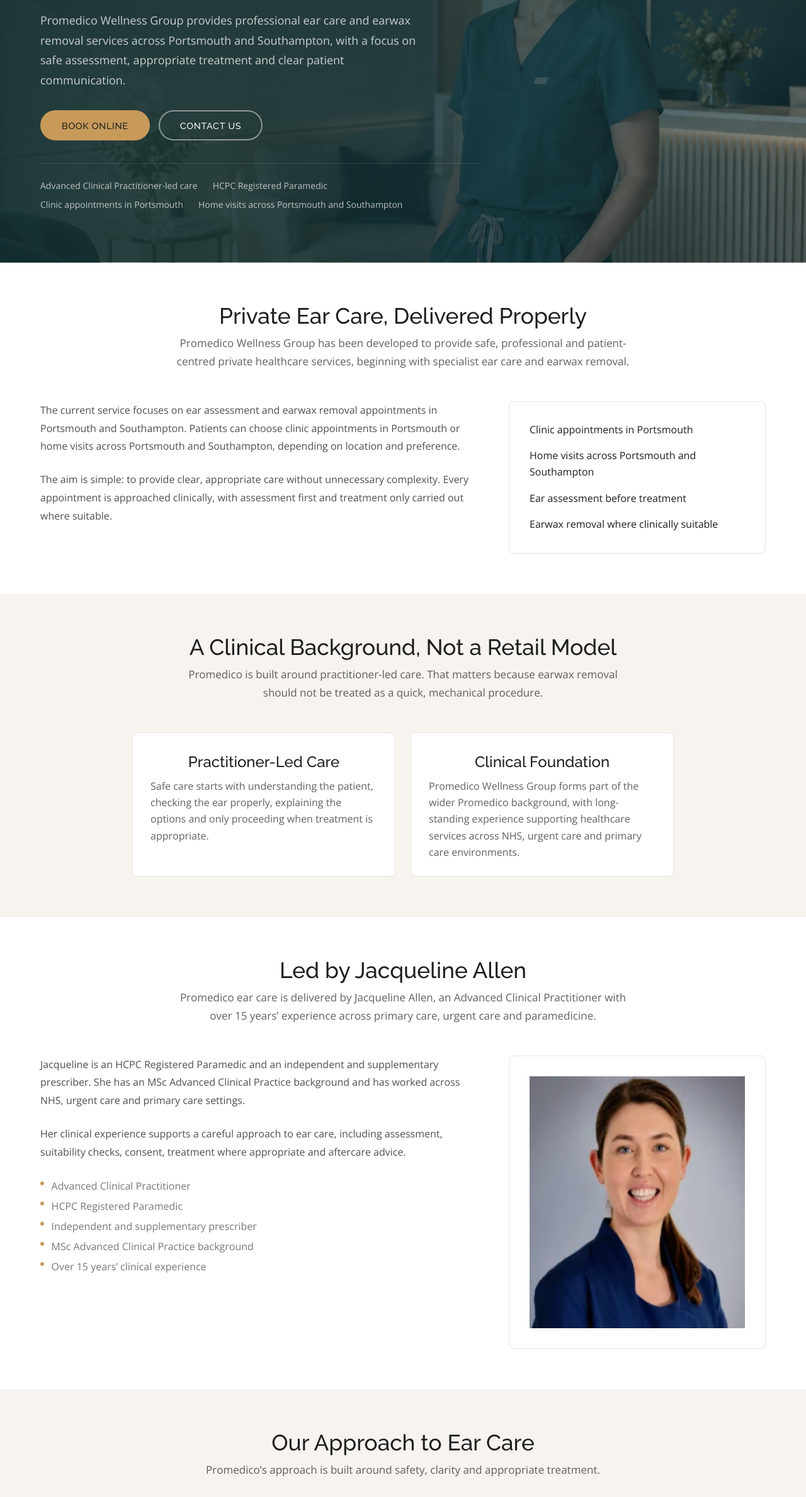
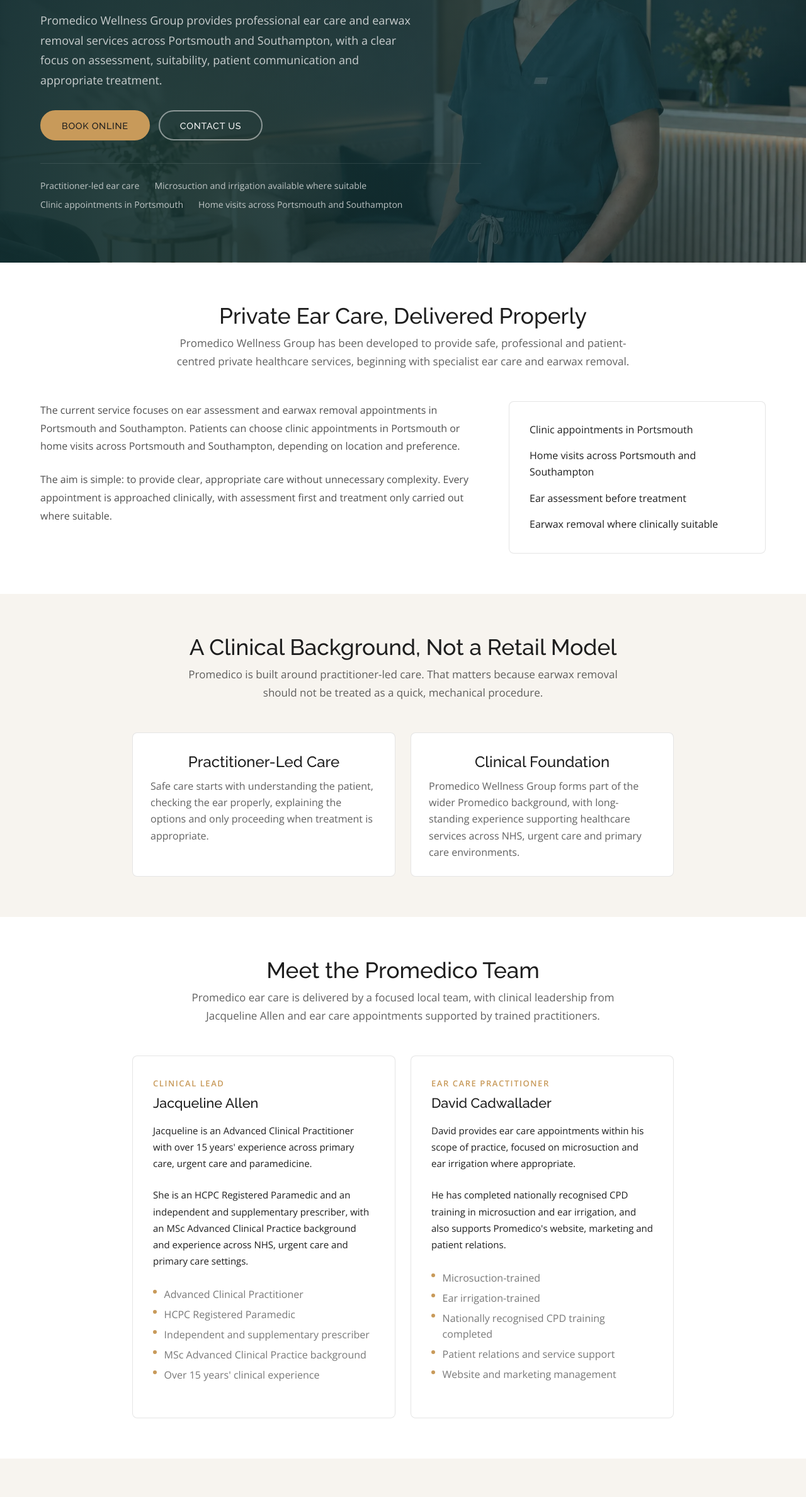
Before and after one commit to CoreMedica/Promedico, an Astro site: page /about in a window 1280 px wide. Shown: the part 407-2784 px from the top of the page at 63% size. Built offline with nearby package versions, Linux system fonts and the light colour scheme; Astro itself is replaced by a stand-in of ours.

Commit message:
Add structured data and improve layout for About page; enhance styling for procedure cards

```diff
--- /dev/null
+++ b/public/clinical/assets/clinical.css
@@ -0,0 +1,10 @@
+:root {
+  --color-teal: #2f5f5b;
+  --color-gold: #c2a46d;
+  --color-bg: #f7f6f3;
+  --color-bg-alt: #efede8;
+  --color-text: #1e2523;
+  --color-text-muted: #5f6a67;
+  --color-border: #d9d6cf;
+  --font-primary: Inter, system-ui, -apple-system, BlinkMacSystemFont, "Segoe UI", sans-serif;
+}
--- a/src/pages/about.astro
+++ b/src/pages/about.astro
@@ -9,9 +9,110 @@
 
 const pageDescription =
   "Learn about Promedico Wellness Group, a practitioner-led private ear care service providing earwax removal appointments in Portsmouth and home visits across Portsmouth and Southampton.";
+
+const siteUrl = "https://promedico.co.uk";
+
+const aboutSchema = [
+  {
+    "@context": "https://schema.org",
+    "@type": "AboutPage",
+    "@id": `${siteUrl}/about#webpage`,
+    url: `${siteUrl}/about`,
+    name: pageTitle,
+    description: pageDescription,
+    inLanguage: "en-GB",
+    about: {
+      "@id": `${siteUrl}/#organization`
+    }
+  },
+  {
+    "@context": "https://schema.org",
+    "@type": "MedicalBusiness",
+    "@id": `${siteUrl}/#organization`,
+    name: "Promedico Wellness Group",
+    url: siteUrl,
+    logo: `${siteUrl}/images/ProMedico-Logo-text.webp`,
+    telephone: "+447777100716",
+    email: "reception@coremedica.co.uk",
+    address: {
+      "@type": "PostalAddress",
+      streetAddress: "Somerstown Central Community Hub, Winston Churchill Avenue",
+      addressLocality: "Southsea",
+      addressRegion: "Portsmouth",
+      postalCode: "PO5 4JJ",
+      addressCountry: "GB"
+    },
+    areaServed: [
+      {
+        "@type": "City",
+        name: "Portsmouth"
+      },
+      {
+        "@type": "City",
+        name: "Southampton"
+      }
+    ]
+  },
+  {
+    "@context": "https://schema.org",
+    "@type": "Person",
+    "@id": `${siteUrl}/about#jacqueline-allen`,
+    name: "Jacqueline Allen",
+    jobTitle: "Advanced Clinical Practitioner",
+    worksFor: {
+      "@id": `${siteUrl}/#organization`
+    },
+    hasCredential: [
+      "HCPC Registered Paramedic",
+      "Independent and supplementary prescriber",
+      "MSc Advanced Clinical Practice background"
+    ]
+  },
+  {
+    "@context": "https://schema.org",
+    "@type": "Person",
+    "@id": `${siteUrl}/about#david`,
+    name: "David Cadwallader",
+    jobTitle: "Ear Care Practitioner",
+    worksFor: {
+      "@id": `${siteUrl}/#organization`
+    },
+    knowsAbout: [
+      "Microsuction",
+      "Ear irrigation",
+      "Patient relations",
+      "Website management",
+      "Healthcare marketing"
+    ]
+  },
+  {
+    "@context": "https://schema.org",
+    "@type": "BreadcrumbList",
+    "@id": `${siteUrl}/about#breadcrumb`,
+    itemListElement: [
+      {
+        "@type": "ListItem",
+        position: 1,
+        name: "Home",
+        item: `${siteUrl}/`
+      },
+      {
+        "@type": "ListItem",
+        position: 2,
+        name: "About",
+        item: `${siteUrl}/about`
+      }
+    ]
+  }
+];
 ---
 
-<BaseLayout title={pageTitle} description={pageDescription}>
+<BaseLayout
+  title={pageTitle}
+  description={pageDescription}
+  ogImage="/images/team/jacqueline-allen.webp"
+  schema={aboutSchema}
+>
     <section class="hero hero--image hero--about" aria-labelledby="about-hero-heading">
       <div class="hero__bg-pattern" aria-hidden="true"></div>
 
@@ -26,8 +127,8 @@
 
           <p class="hero__subheading">
             Promedico Wellness Group provides professional ear care and earwax removal services
-            across Portsmouth and Southampton, with a focus on safe assessment, appropriate
-            treatment and clear patient communication.
+            across Portsmouth and Southampton, with a clear focus on assessment, suitability,
+            patient communication and appropriate treatment.
           </p>
 
           <div class="hero__ctas">
@@ -41,8 +142,8 @@
           </div>
 
           <ul class="hero__trust-list" aria-label="Promedico key trust points">
-            <li class="hero__trust-item">Advanced Clinical Practitioner-led care</li>
-            <li class="hero__trust-item">HCPC Registered Paramedic</li>
+            <li class="hero__trust-item">Practitioner-led ear care</li>
+            <li class="hero__trust-item">Microsuction and irrigation available where suitable</li>
             <li class="hero__trust-item">Clinic appointments in Portsmouth</li>
             <li class="hero__trust-item">Home visits across Portsmouth and Southampton</li>
           </ul>
@@ -131,30 +232,35 @@
       </div>
     </section>
 
-    <section class="section" aria-labelledby="jacqueline-heading">
+    <section class="section" aria-labelledby="team-heading">
       <div class="container">
         <header class="section-header">
-          <h2 class="section-header__heading" id="jacqueline-heading">
-            Led by Jacqueline Allen
+          <h2 class="section-header__heading" id="team-heading">
+            Meet the Promedico Team
           </h2>
 
           <p class="section-header__lead">
-            Promedico ear care is delivered by Jacqueline Allen, an Advanced Clinical Practitioner
-            with over 15 years’ experience across primary care, urgent care and paramedicine.
+            Promedico ear care is delivered by a focused local team, with clinical leadership
+            from Jacqueline Allen and ear care appointments supported by trained practitioners.
           </p>
         </header>
 
-        <div class="about-intro__grid">
-          <div class="about-intro__content">
-            <p>
-              Jacqueline is an HCPC Registered Paramedic and an independent and supplementary
-              prescriber. She has an MSc Advanced Clinical Practice background and has worked across
-              NHS, urgent care and primary care settings.
+        <div class="procedure-cards procedure-cards--two-col">
+          <article class="procedure-card">
+            <div class="procedure-card__body">
+              <p class="procedure-card__eyebrow">Clinical lead</p>
+
+              <h3 class="procedure-card__title">Jacqueline Allen</h3>
+
+              <p class="procedure-card__text">
+                Jacqueline is an Advanced Clinical Practitioner with over 15 years' experience
+                across primary care, urgent care and paramedicine.
               </p>
 
-            <p>
-              Her clinical experience supports a careful approach to ear care, including assessment,
-              suitability checks, consent, treatment where appropriate and aftercare advice.
+              <p class="procedure-card__text">
+                She is an HCPC Registered Paramedic and an independent and supplementary
+                prescriber, with an MSc Advanced Clinical Practice background and experience
+                across NHS, urgent care and primary care settings.
               </p>
 
               <ul class="service-card__features">
@@ -162,21 +268,37 @@
                 <li>HCPC Registered Paramedic</li>
                 <li>Independent and supplementary prescriber</li>
                 <li>MSc Advanced Clinical Practice background</li>
-              <li>Over 15 years’ clinical experience</li>
+                <li>Over 15 years' clinical experience</li>
               </ul>
             </div>
+          </article>
 
-          <figure class="about-intro__panel">
-            <img
-              class="about-intro__panel--image"
-              src="/images/team/jacqueline-allen.webp"
-              alt="Jacqueline Allen, Advanced Clinical Practitioner at Promedico Wellness Group"
-              width="700"
-              height="900"
-              loading="lazy"
-              decoding="async"
-            />
-          </figure>
+          <article class="procedure-card">
+            <div class="procedure-card__body">
+              <p class="procedure-card__eyebrow">Ear care practitioner</p>
+
+              <h3 class="procedure-card__title">David Cadwallader</h3>
+
+              <p class="procedure-card__text">
+                David provides ear care appointments within his scope of practice, focused on
+                microsuction and ear irrigation where appropriate.
+              </p>
+
+              <p class="procedure-card__text">
+                He has completed nationally recognised CPD training in microsuction and ear
+                irrigation, and also supports Promedico's website, marketing and patient
+                relations.
+              </p>
+
+              <ul class="service-card__features">
+                <li>Microsuction-trained</li>
+                <li>Ear irrigation-trained</li>
+                <li>Nationally recognised CPD training completed</li>
+                <li>Patient relations and service support</li>
+                <li>Website and marketing management</li>
+              </ul>
+            </div>
+          </article>
         </div>
       </div>
     </section>
@@ -189,7 +311,7 @@
           </h2>
 
           <p class="section-header__lead">
-            Promedico’s approach is built around safety, clarity and appropriate treatment.
+            Promedico's approach is built around safety, clarity and appropriate treatment.
           </p>
         </header>
 
@@ -300,8 +422,8 @@
               <h3 class="service-card__heading">Practitioner-Led Care</h3>
 
               <p class="service-card__text">
-                Appointments are delivered by a qualified Advanced Clinical Practitioner with
-                substantial experience across urgent care, primary care and paramedicine.
+                Appointments are delivered by trained practitioners working within their scope,
+                with clinical leadership from an experienced Advanced Clinical Practitioner.
               </p>
             </div>
           </li>
--- a/src/styles/components/_cards.scss
+++ b/src/styles/components/_cards.scss
@@ -155,6 +155,16 @@
   display: grid;
   grid-template-columns: repeat(3, 1fr);
   gap: $space-lg;
+
+  @include respond-to(tablet) {
+    grid-template-columns: 1fr;
+  }
+}
+.procedure-cards--two-col {
+  grid-template-columns: repeat(2, minmax(0, 1fr));
+  max-width: 860px;
+  margin-left: auto;
+  margin-right: auto;
 
   @include respond-to(tablet) {
     grid-template-columns: 1fr;
```
Also changed, not shown: 17 other files. Lines whose indentation alone changed are shown as unchanged.
